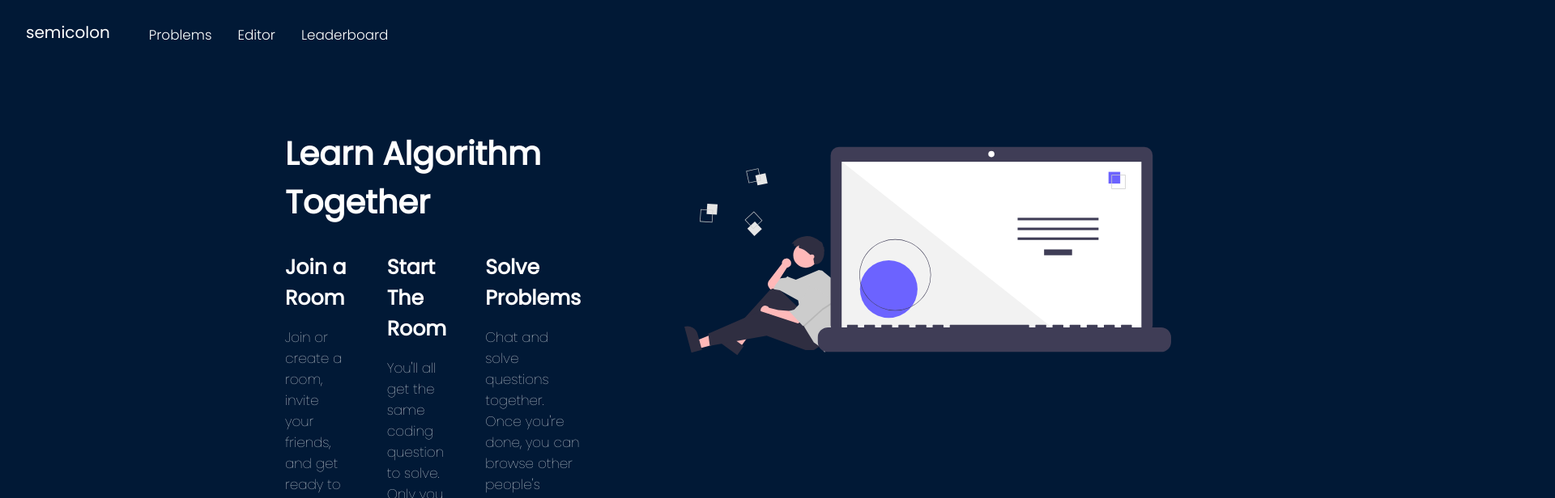
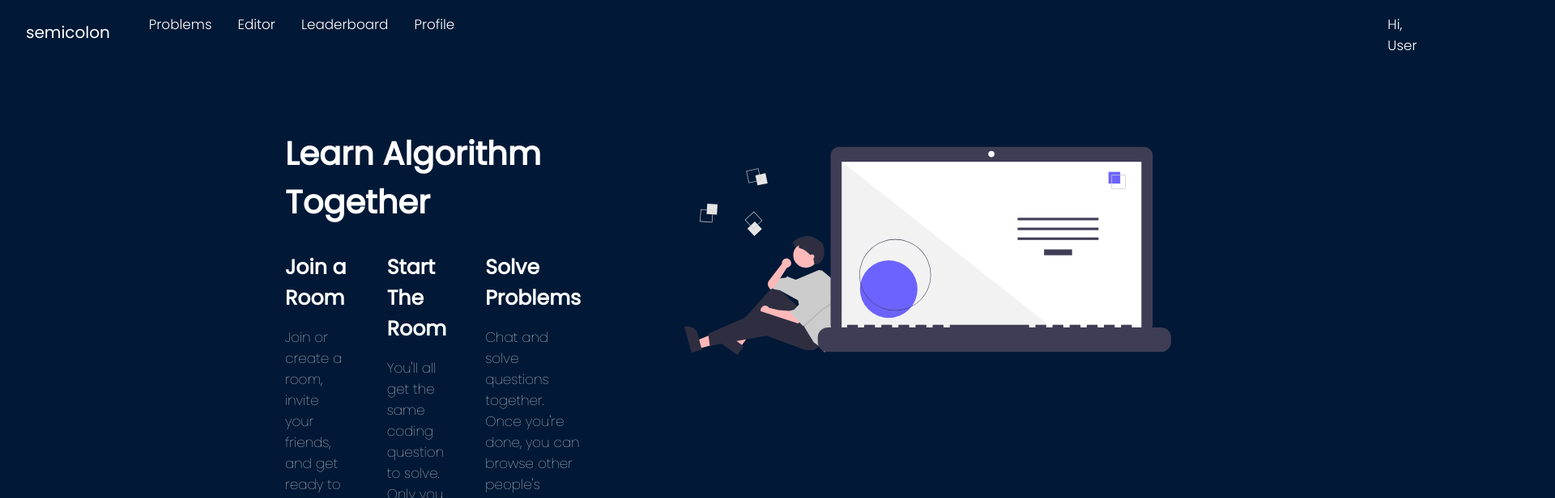
Before and after one commit to Danish1004/online-judge-frontend, a React (Create React App) app: page /home in a window 1280 px wide. Shown: the top 616 px of the page at 81% size, 1920 px wide, since content can reach past the window. Built offline with nearby package versions, Linux system fonts and the light colour scheme.

Commit message:
Profile Page started

```diff
--- a/src/components/header/Header.css
+++ b/src/components/header/Header.css
@@ -14,6 +14,9 @@
   justify-content: flex-start;
   align-items: center;
   column-gap: 3rem;
+}
+li:last-of-type {
+  margin-left: 70rem;
 }
 
 .nav_logo {
--- a/src/components/header/Header.jsx
+++ b/src/components/header/Header.jsx
@@ -28,6 +28,16 @@ const Header = () => {
                 <i className="uil uil-file-alt nav_icon"></i> Leaderboard
               </a>
             </li>
+            <li className="nav_item">
+              <a href="profile" className="nav_link">
+                Profile
+              </a>
+            </li>
+            <li className="nav_item">
+              <a href="/" className="nav_link">
+                Hi, User
+              </a>
+            </li>
           </ul>
 
           <i
--- a/src/index.js
+++ b/src/index.js
@@ -4,6 +4,7 @@ import { createBrowserRouter, RouterProvider } from "react-router-dom";
 import App from "./App";
 import Home from "./pages/home/Home";
 import Login from "./pages/login/Login";
+import Profile from "./pages/profile/Profile";
 
 const router = createBrowserRouter([
   {
@@ -14,6 +15,10 @@ const router = createBrowserRouter([
     path: "/home",
     element: <Home />,
   },
+  {
+    path: "/profile",
+    element: <Profile />,
+  },
 ]);
 const root = ReactDOM.createRoot(document.getElementById("root"));
 root.render(
--- /dev/null
+++ b/src/pages/profile/Profile.jsx
@@ -0,0 +1,7 @@
+import React from "react";
+
+const Profile = () => {
+  return <div>hello</div>;
+};
+
+export default Profile;
```
Also changed, not shown: src/pages/profile/Profile.css (added).
